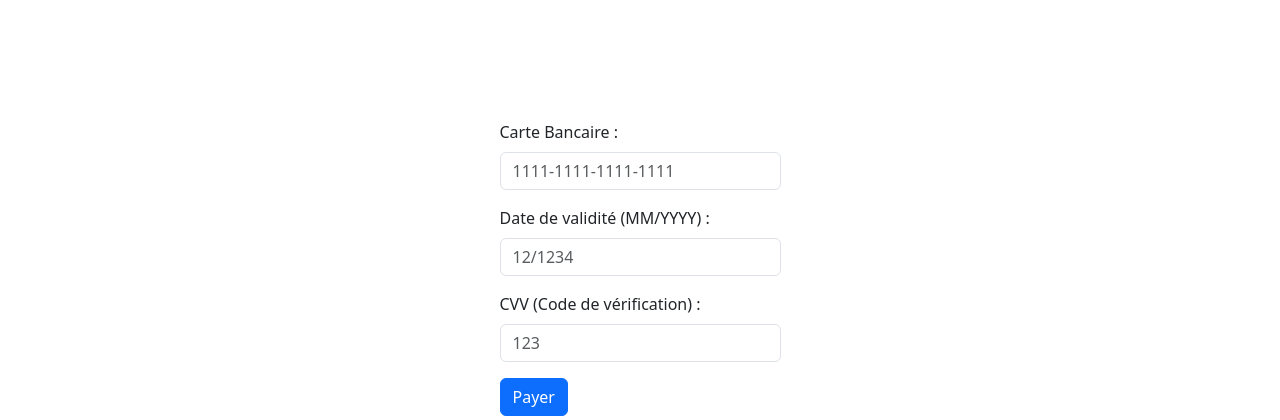
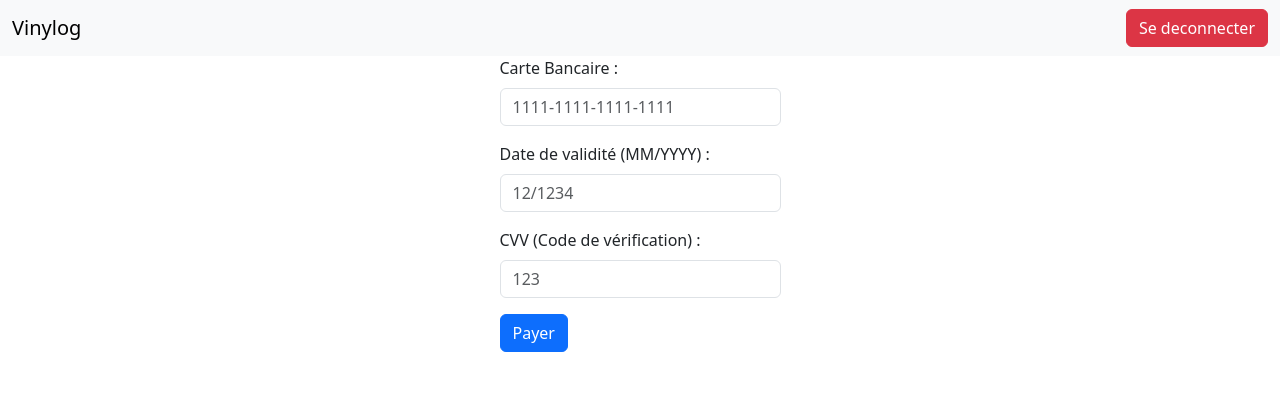
Before and after one commit to MaxMontouro/r3_01_projet, a PHP site: page /paiement.php in a window 1280 px wide. Shown: the top 420 px of the page. Run offline with PHP 8.4, Linux system fonts and the light colour scheme.

Commit message:
Finalisation du projet

```diff
--- a/backEnd/paiement.php
+++ b/backEnd/paiement.php
@@ -20,12 +20,24 @@ require("config/commandes.php");
 </head>
 <body>
 
-<br>
-<br>
-<br>
-<br>
-<br>
 
+<nav class="navbar navbar-expand-lg navbar-light bg-light">
+  <div class="container-fluid">
+    <a class="navbar-brand" href="index.php">Vinylog</a>
+    <button class="navbar-toggler" type="button" data-bs-toggle="collapse" data-bs-target="#navbarSupportedContent" aria-controls="navbarSupportedContent" aria-expanded="false" aria-label="Toggle navigation">
+      <span class="navbar-toggler-icon"></span>
+    </button>
+    <div class="collapse navbar-collapse" id="navbarSupportedContent">
+      <ul class="navbar-nav me-auto mb-2 mb-lg-0">
+
+      </ul>
+
+      <div style="display: flex; justify-content: flex-end;">
+        <a href="deconnection.php" class="btn btn-danger">Se deconnecter</a>
+    </div>
+    </div>
+  </div>
+</nav>
 <div class="container-fluid d-flex justify-content-center align-items-center">
     <div class="row">
         <div class="col-md-10"></div>
@@ -41,8 +53,8 @@ require("config/commandes.php");
                     <input type="text" class="form-control" placeholder="12/1234" name="date_validite">
                 </div>
                 <div class="mb-3">
-                    <label for="date_validite"  class="form-label" required>CVV (Code de vérification) : </label>
-                    <input type="text" class="form-control" placeholder="123" name="date_validite">
+                    <label for="code"  class="form-label" required>CVV (Code de vérification) : </label>
+                    <input type="text" class="form-control" placeholder="123" name="code">
                 </div>
                 <button type="submit" name="vider" class="btn btn-primary">Payer</button>
             </form>
@@ -81,7 +93,7 @@ if (isset($_POST['vider'])){
                     } else {
                         echo "La date de validité de la carte doit être supérieure à la date actuelle + 3 mois.";
                     }
-                }else {
+                } else {
                     echo "Format de date invalide. Utilisez le format MM/YYYY.";
                 }
             } else {
```
